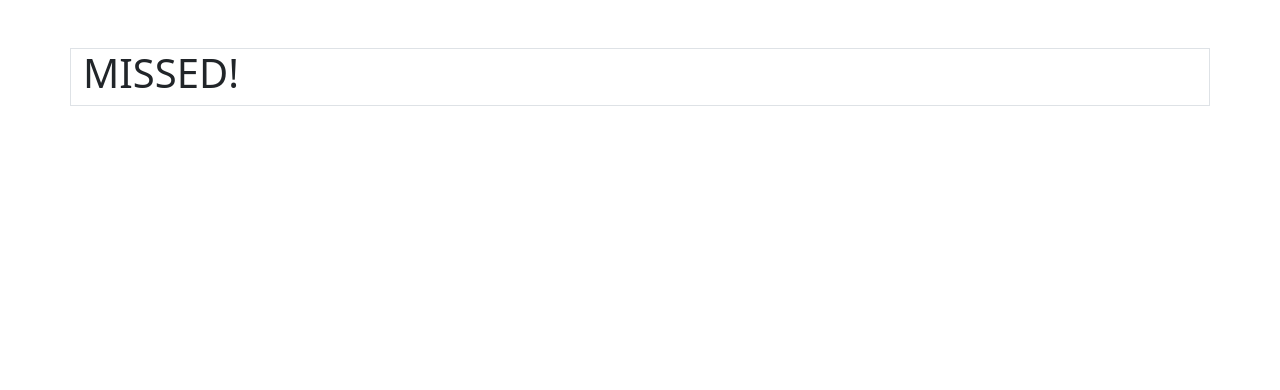
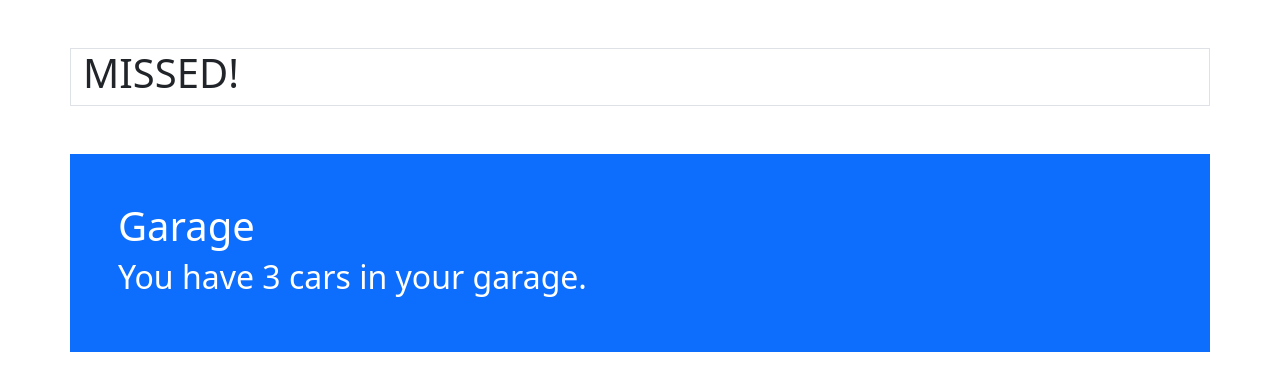
Before and after one commit to Christiannaira/react-project-first, a React (Vite) app: page / in a window 1280 px wide. Shown: the top 390 px of the page. Built offline with nearby package versions, Linux system fonts and the light colour scheme.

Commit message:
feat: Implemented && conditional operator

```diff
--- a/src/App.tsx
+++ b/src/App.tsx
@@ -3,14 +3,19 @@ import Conditional from "./Conditional"
 
 function App() {
 
+  const cars = ['Ford', 'BMW', 'Audi'];
+
   return (
     <>
 
-
-
-
     <div className="container mt-5 border">
       <Conditional isGoal={false}/>
+    </div>
+
+    <div className="container bg-primary text-white mt-5 p-5">
+
+      <Garage cars={cars} />
+
     </div>
 
 
@@ -18,4 +23,24 @@ function App() {
   )
 }
 
+function Garage(props){
+
+  const cars = props.cars;
+
+  return(
+    <>
+
+    <h1>Garage</h1>
+    {
+      cars.length > 0 &&
+      <h2>
+        You have {cars.length} cars in your garage.
+      </h2>
+    }
+
+    </>
+  )
+
+}
+
 export default App
```
